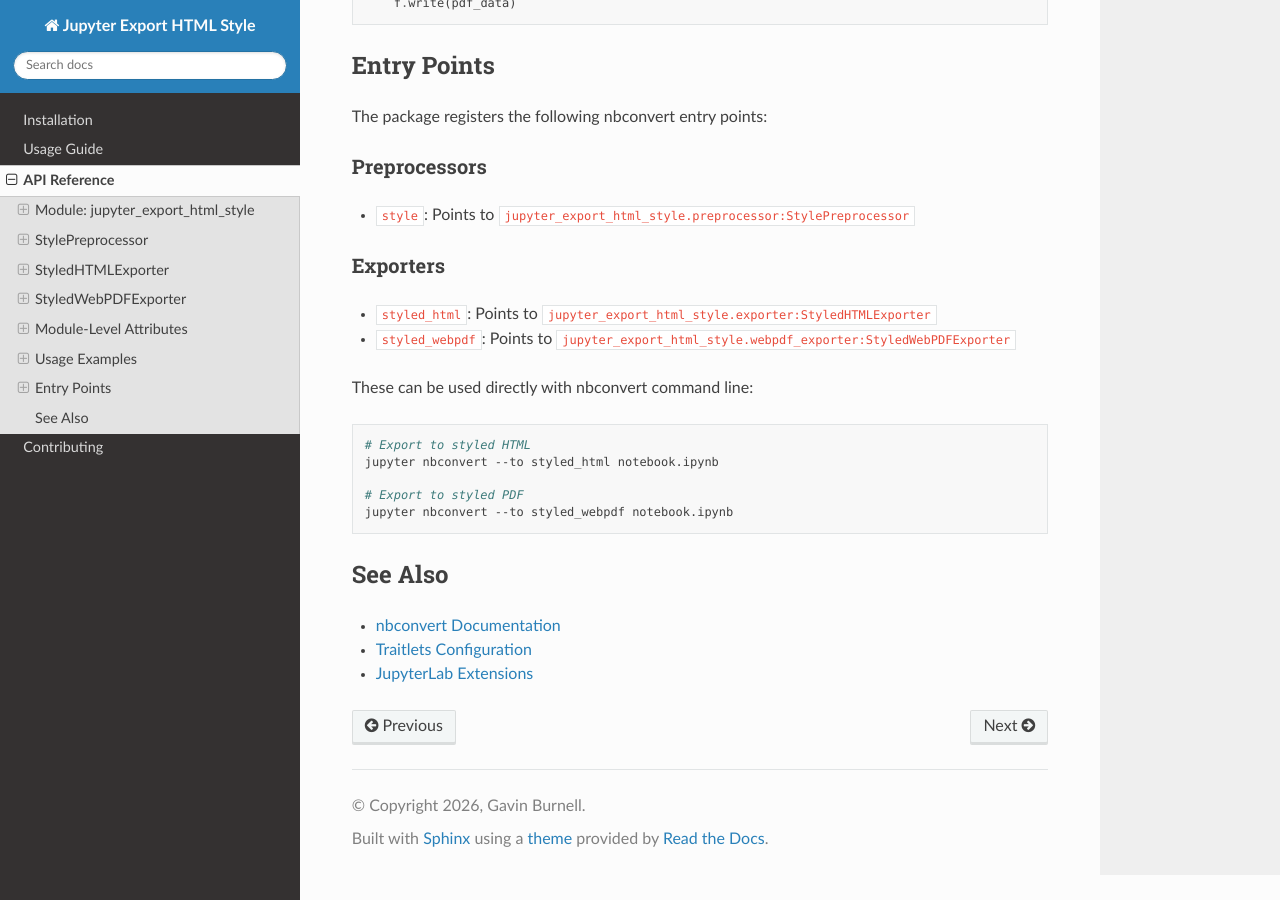
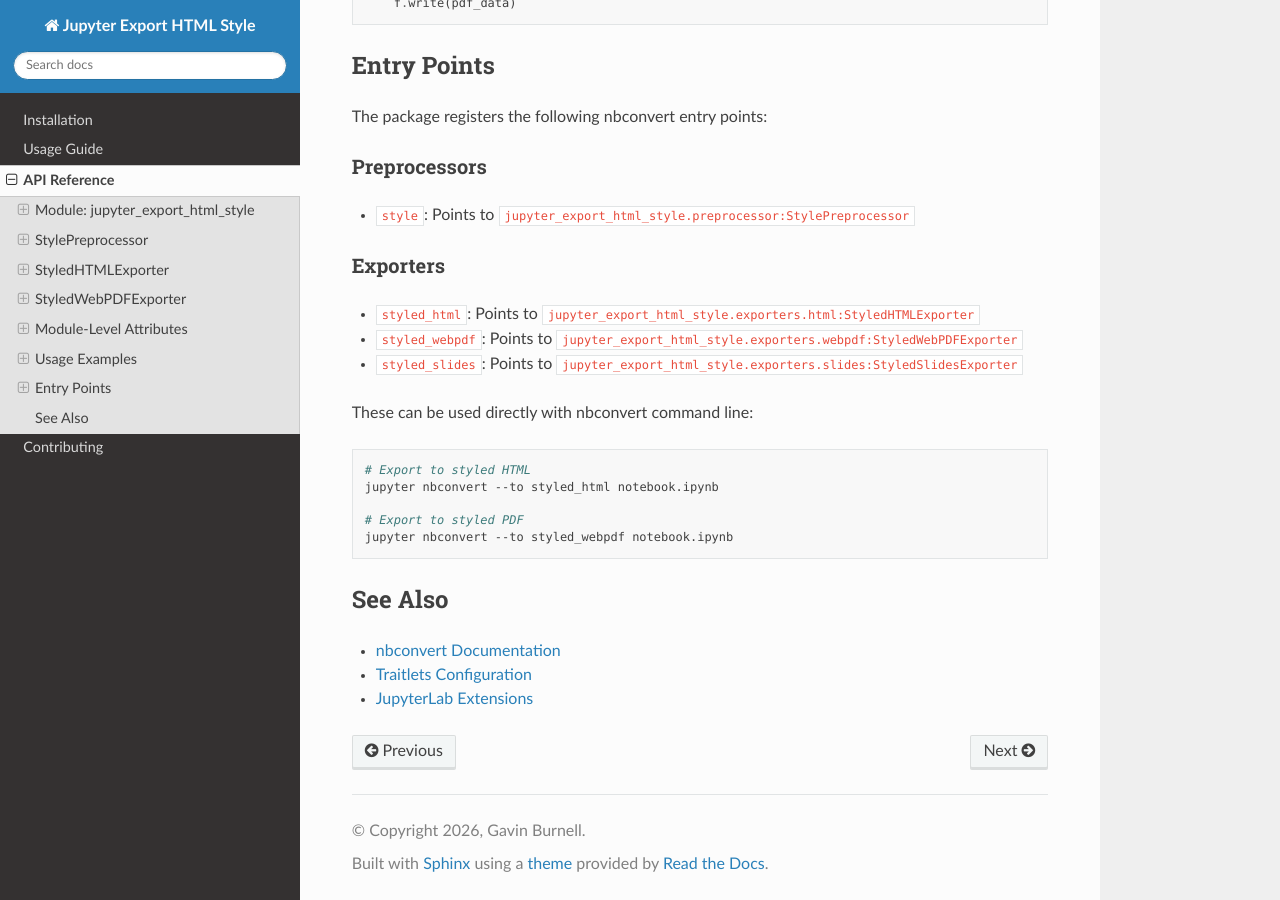
Before and after one commit to gb119/jupyter_export_html_style, a Sphinx documentation site: the page built from docs/source/api.md, in a window 1280 px wide and 900 px high, scrolled down 6907 px. Built offline with Sphinx 7.4.7 and the Read the Docs theme 3.1.0, drawn with Linux system fonts in a browser that asks for light colours.

Commit message:
Update documentation for new exporters package structure
- Updated API reference with correct entry point paths
- Updated README.md project structure section
- Added CHANGELOG entry for refactoring
- All references now point to exporters sub-package

Co-authored-by: gb119 <4428426+gb119@users.noreply.github.com>

```diff
--- a/docs/source/api.md
+++ b/docs/source/api.md
@@ -393,8 +393,9 @@ The package registers the following nbconvert entry points:
 
 ### Exporters
 
-- `styled_html`: Points to `jupyter_export_html_style.exporter:StyledHTMLExporter`
-- `styled_webpdf`: Points to `jupyter_export_html_style.webpdf_exporter:StyledWebPDFExporter`
+- `styled_html`: Points to `jupyter_export_html_style.exporters.html:StyledHTMLExporter`
+- `styled_webpdf`: Points to `jupyter_export_html_style.exporters.webpdf:StyledWebPDFExporter`
+- `styled_slides`: Points to `jupyter_export_html_style.exporters.slides:StyledSlidesExporter`
 
 These can be used directly with nbconvert command line:
 
```
Also changed, not shown: CHANGELOG.md (+8 -0 lines), README.md (+15 -1 lines).
